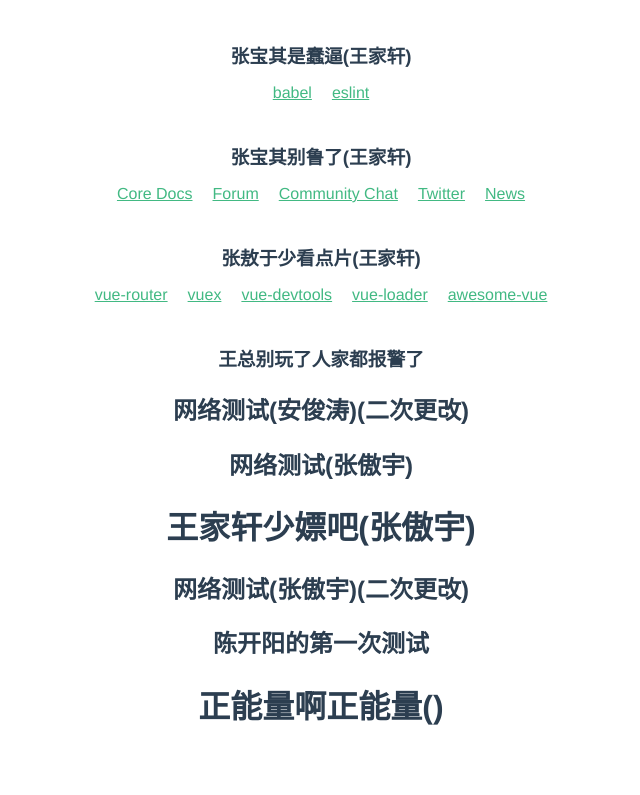
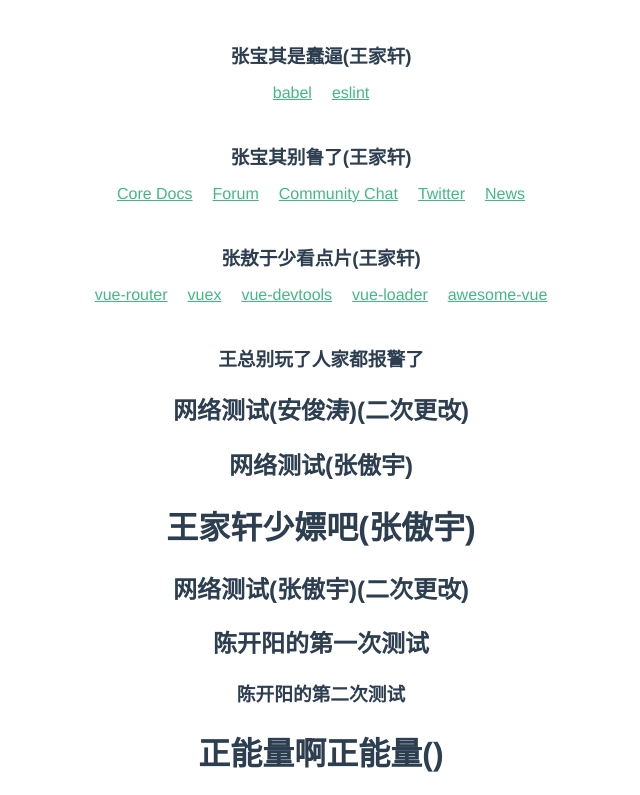
Before and after one commit to MoMwade/0703, a Vue app: page / in a window 1280 px wide. Shown: the part 376-1171 px from the top of the page, without its empty margins (319-959 px from the left). Before the commit the page ends 1124 px from the top, so only its background shows below. Built offline with nearby package versions, Linux system fonts and the light colour scheme.

Commit message:
陈开阳的第二次提交

```diff
--- a/src/App.vue
+++ b/src/App.vue
@@ -7,6 +7,7 @@
     <h1>王家轩少嫖吧(张傲宇)</h1>
     <h2>网络测试(张傲宇)(二次更改)</h2>
     <h2>陈开阳的第一次测试</h2>
+    <h3>陈开阳的第二次测试</h3>
     <h1>正能量啊正能量()</h1>
   </div>
 </template>
```
